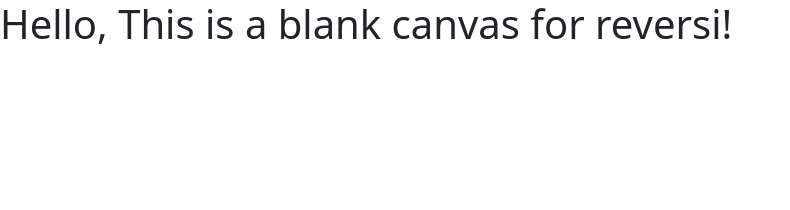
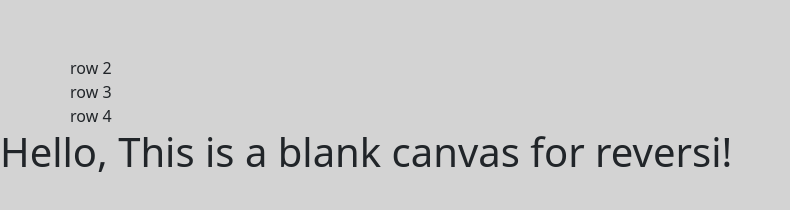
Before and after one commit to Thecodecreative/reversi_rmr, a website: page public/index.html in a window 1280 px wide. Shown: the whole page, without its empty margins (0-790 px from the left). Drawn offline with nearby package versions, Linux system fonts and the light colour scheme.

Commit message:
New code starting reversi game

```diff
--- a/public/index.html
+++ b/public/index.html
@@ -9,9 +9,43 @@
     <link href="https://cdn.jsdelivr.net/npm/bootstrap@5.3.3/dist/css/bootstrap.min.css" rel="stylesheet" integrity="sha384-QWTKZyjpPEjISv5WaRU9OFeRpok6YctnYmDr5pNlyT2bRjXh0JMhjY6hW+ALEwIH" crossorigin="anonymous">
 
     <title>Reversi Website</title>
+    <style>
+      body{
+        background-color: lightgray;
+      }
+    </style>
 </head>
 
   <body>
+    <div class="container fluid">
+      <div class="row m-3">
+        <div class="col text-center">
+          <a class="btn btn-sucess text-nowrap" href="about.html" About></a>
+        </div>
+        <div class="col text-center">
+          <a class="btn btn-sucess text-nowrap" href="https://en.wikipedia.org/wiki/Reversi" Rules></a>
+
+        </div>
+
+      </div>
+      <div class="row">
+        row 2
+      </div>
+      <div class="row">
+        row 3
+
+      </div>
+      <div class="row">
+        row 4
+
+      </div>
+
+    </div>
+
+
+
+
+
     <h1>Hello, This is a blank canvas for reversi!</h1>
 
    <!-- Option 1: Bootstrap optional bundle with popper, JavaScript -->
```
